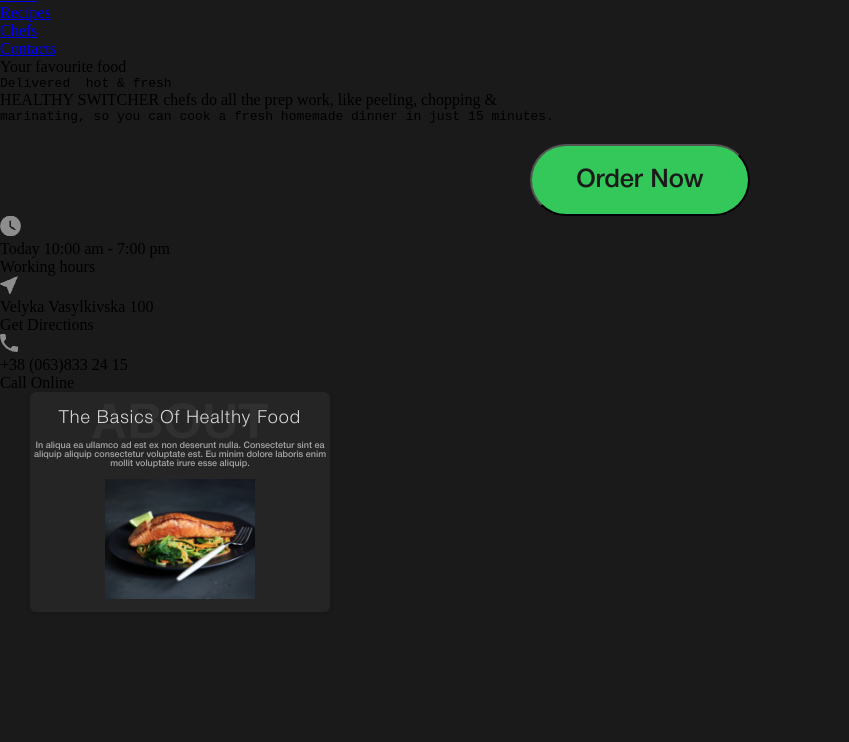
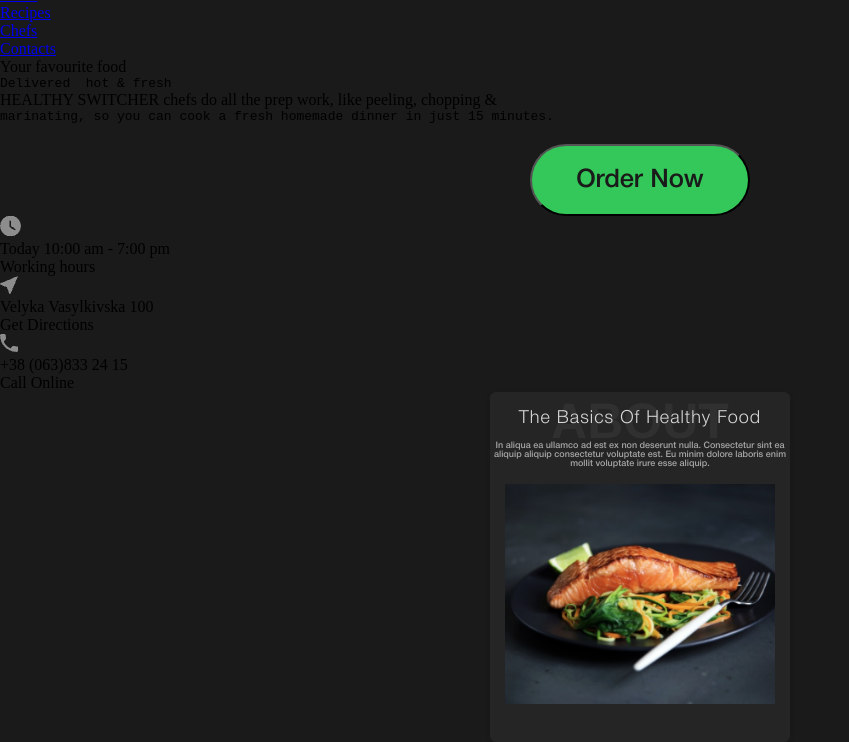
Before and after one commit to zoomser/Healthy-food, a plain HTML site: page index.html in a window 1280 px wide. Shown: the part 60-802 px from the top of the page, without its empty margins (0-849 px from the left). Drawn offline with nearby package versions, Linux system fonts and the light colour scheme.

Commit message:
Update style.css

```diff
--- a/style.css
+++ b/style.css
@@ -279,11 +279,11 @@ background-color: rgb(26, 26, 26);
 
 .section1_main{
     width: 300px;
-    height: 220px;
+    height: 350px;
     border-radius: 6px;
     box-shadow: 0px 2px 5px 0px rgba(0, 0, 0, 0.1);
     background: rgb(37, 37, 37);
-    margin-left: 30px;
+    margin: 0 auto;
 }
 .main_about_txt{
     color: rgb(48, 48, 48);
@@ -314,21 +314,21 @@ background-color: rgb(26, 26, 26);
 }
 .placeholder3{
 
-    width: 150px;
-    height: 120px;
+    width: 270px;
+    height: 220px;
 }
 .placeholder4{
 
-    width: 150px;
-    height: 120px;
+    width: 270px;
+    height: 220px;
 }
 .placeholder34_all{
-    width: 150px;
-    height: 120px;
+    width: 270px;
+    height: 220px;
     display: flex;
     gap: 15px;
-    margin-top: 10px;
-    margin-left: 75px;
+    margin: 0 auto;
+    padding: 15px;
     overflow-y: scroll;
 
 }
```
